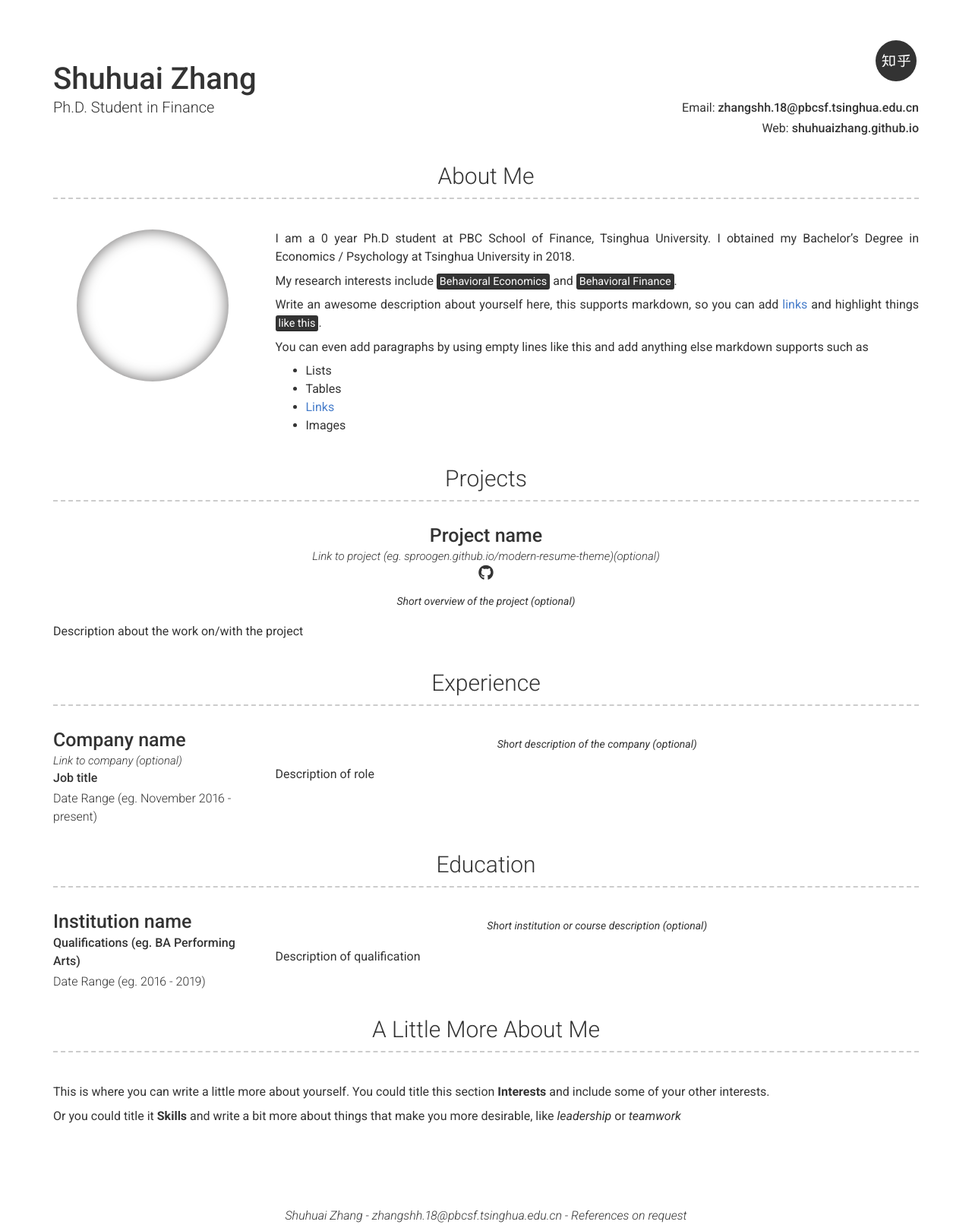
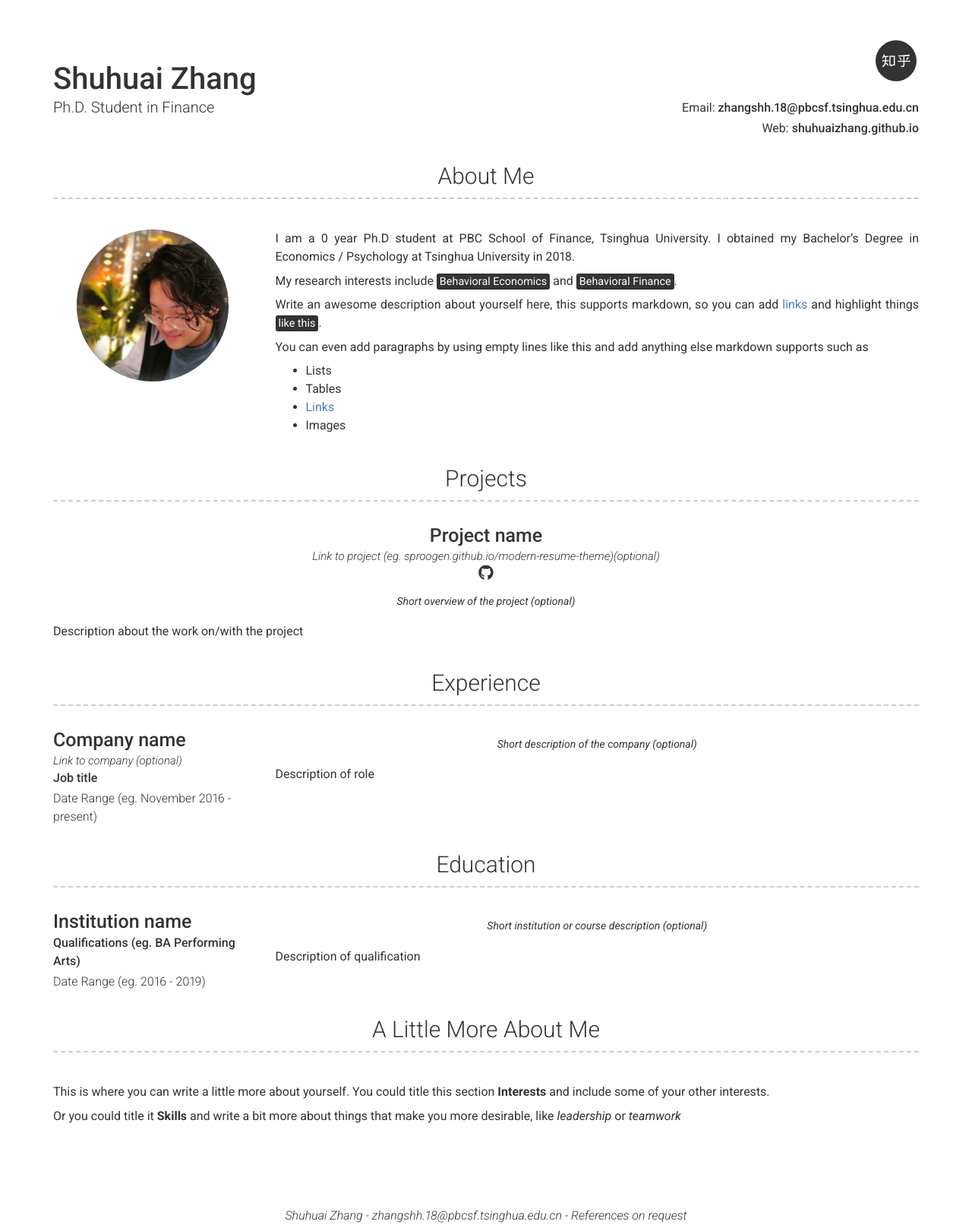
Before and after one commit to shuhuaizhang/shuhuaizhang.github.io, a Jekyll site: the page built from index.md, in a window 1280 px wide. Shown: the whole page at 76% size. Built offline with Jekyll 4.4.1, drawn with Linux system fonts in a browser that asks for light colours; nearby versions of some CDN libraries.

Commit message:
Update _config.yml

```diff
--- a/_config.yml
+++ b/_config.yml
@@ -42,7 +42,7 @@ additional_links:
 
 # About Section
 # about_title: About Me (Use this to override about section title)
-about_profile_image: Directory of profile image (eg. images/profile.jpg)
+about_profile_image: /portfolio.png
 about_content: | # this will include new lines to allow paragraphs
   I am a 0 year Ph.D student at PBC School of Finance, Tsinghua University. I obtained my Bachelor's Degree in Economics / Psychology at Tsinghua University in 2018.
 
```
